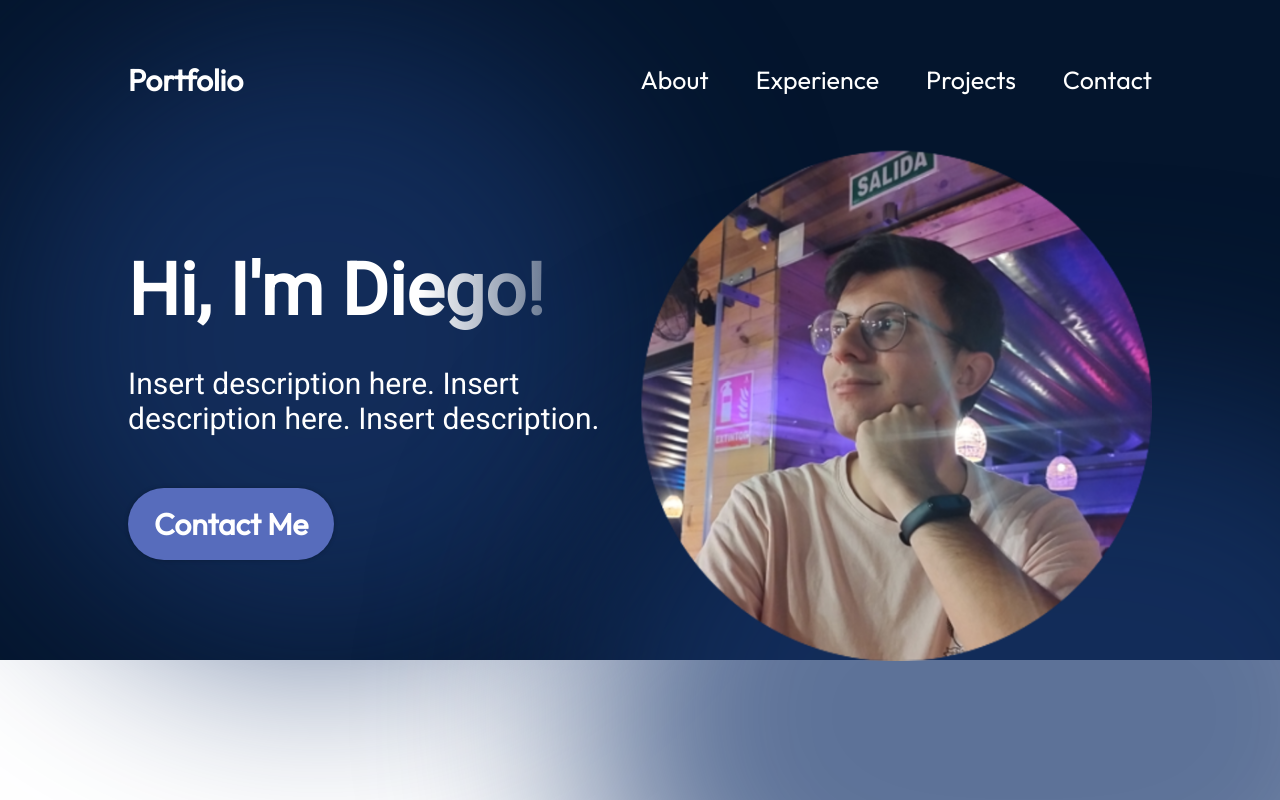
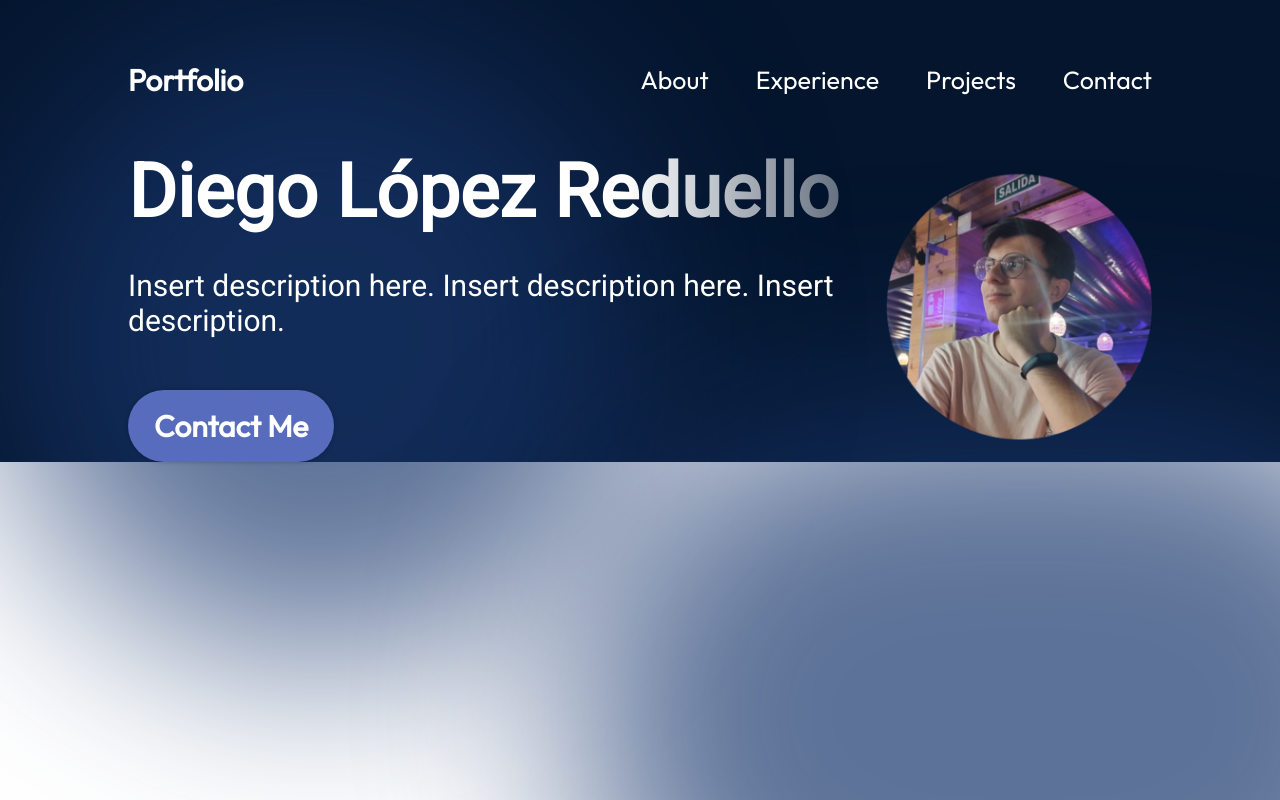
Before and after one commit to Deinigu/portfolio, a React (Vite) app: page / in a window 1280 px wide. Shown: the top 800 px of the page. Built offline with nearby package versions, Linux system fonts and the light colour scheme.

Commit message:
🛠️Refactor hero

```diff
--- a/src/components/Hero/Hero.jsx
+++ b/src/components/Hero/Hero.jsx
@@ -7,7 +7,7 @@ export const Hero = () => {
   return (
     <section className={styles.container}>
       <div className={styles.content}>
-        <h1 className={styles.title}>Hi, I'm Diego!</h1>
+        <h1 className={styles.title}>Diego López Reduello</h1>
         <p className={styles.description}>
           Insert description here. Insert description here. Insert description.
         </p>
--- a/src/components/Hero/Hero.module.css
+++ b/src/components/Hero/Hero.module.css
@@ -20,7 +20,7 @@
 }
 
 .title {
-  font-size: 72px;
+  font-size: 74px;
   font-weight: 900;
   margin-bottom: 33px;
   font-family: var(--font-roboto);
@@ -31,6 +31,7 @@
   );
   -webkit-text-fill-color: transparent;
   -webkit-background-clip: text;
+  background-clip: text;
 }
 
 .description {
@@ -52,6 +53,7 @@
 
 .heroImg {
   width: 50%;
+  max-width: 266px;
   z-index: 1;
 
   animation-name: floating;
```
